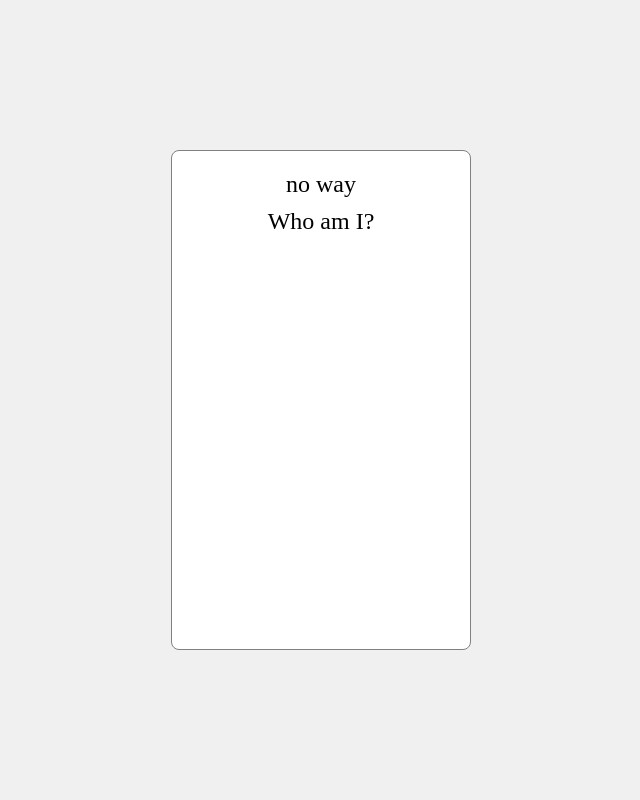
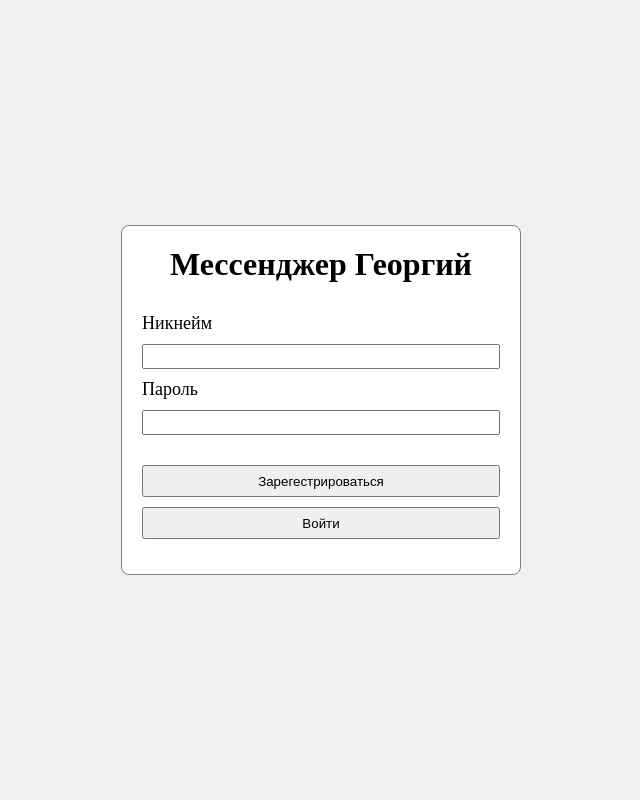
Before and after one commit to ReNecro100/Messenger-Goga, a Django app: page / in a window 1280 px wide. Shown: the whole page, without its empty margins (319-959 px from the left). Run offline with Django 5.2, Linux system fonts and the light colour scheme.

Commit message:
Reg page's design and connected PostgreSQL

```diff
--- a/MessengerGoga/static/css/styles.css
+++ b/MessengerGoga/static/css/styles.css
@@ -1 +1,57 @@
 /* Ничего не работает!!! */
+* {
+    margin: 0;
+    padding: 0;
+    box-sizing: border-box;
+}
+
+body {
+    display: flex;
+    justify-content: center;
+    align-items: center;
+    min-height: 100vh;
+    margin: 0;
+    background: #f0f0f0;
+}
+
+.regbox {
+    width: 400px;
+    height: 350px;
+    padding: 20px;
+    background: white;
+    border: 1px solid gray;
+    border-radius: 8px;
+    display: flex;
+    flex-direction: column;
+}
+
+input{
+    font-size: 18px;
+    color: black;
+}
+
+.appname {
+    text-align: center;
+    font-size: 32px;
+    color: black;
+    font-weight: bold;
+}
+
+.regbox * {
+    margin-bottom: 10px;
+}
+.appname{
+    margin-bottom: 30px;
+}
+.label{
+    font-size: 18px;
+    color: black;
+}
+
+#password{
+    margin-bottom: 30px;
+}
+
+button{
+    height: 2rem;
+}
--- a/MessengerGoga/templates/reg.html
+++ b/MessengerGoga/templates/reg.html
@@ -1,5 +1,5 @@
+{% load static %}
 <!DOCTYPE html>
-{% load static %}
 <html lang="en">
 <head>
     <meta charset="UTF-8">
@@ -9,43 +9,13 @@
 </head>
 <body>
     <div class="regbox">
-        <div class="name">no way</div>
-        <div class="name">Who am I?</div>
+        <div class="appname">Мессенджер Георгий</div>
+        <div class="label">Никнейм</div>
+        <input type="email" id="name">
+        <div class="label">Пароль</div>
+        <input type="password" id="password">
+        <button type="submit" class="regbutton">Зарегестрироваться</button>
+        <button type="submit" class="logbutton">Войти</button>
     </div>
 </body>
-<style>
-    * {
-    margin: 0;
-    padding: 0;
-    box-sizing: border-box;
-}
-
-body {
-    display: flex;
-    justify-content: center;
-    align-items: center;
-    min-height: 100vh;
-    margin: 0;
-    background: #f0f0f0;
-}
-
-.regbox {
-    width: 300px;
-    height: 500px;
-    padding: 20px;
-    background: white;
-    border: 1px solid gray;
-    border-radius: 8px;
-}
-
-.name {
-    text-align: center;
-    font-size: 24px;
-    color: black;
-}
-
-.name:first-child {
-    margin-bottom: 10px;
-}
-</style>
 </html>
```
Also changed, not shown: MessengerGoga/MessengerGoga/settings.py (+13 -2 lines), MessengerGoga/db.sqlite3 (deleted).
